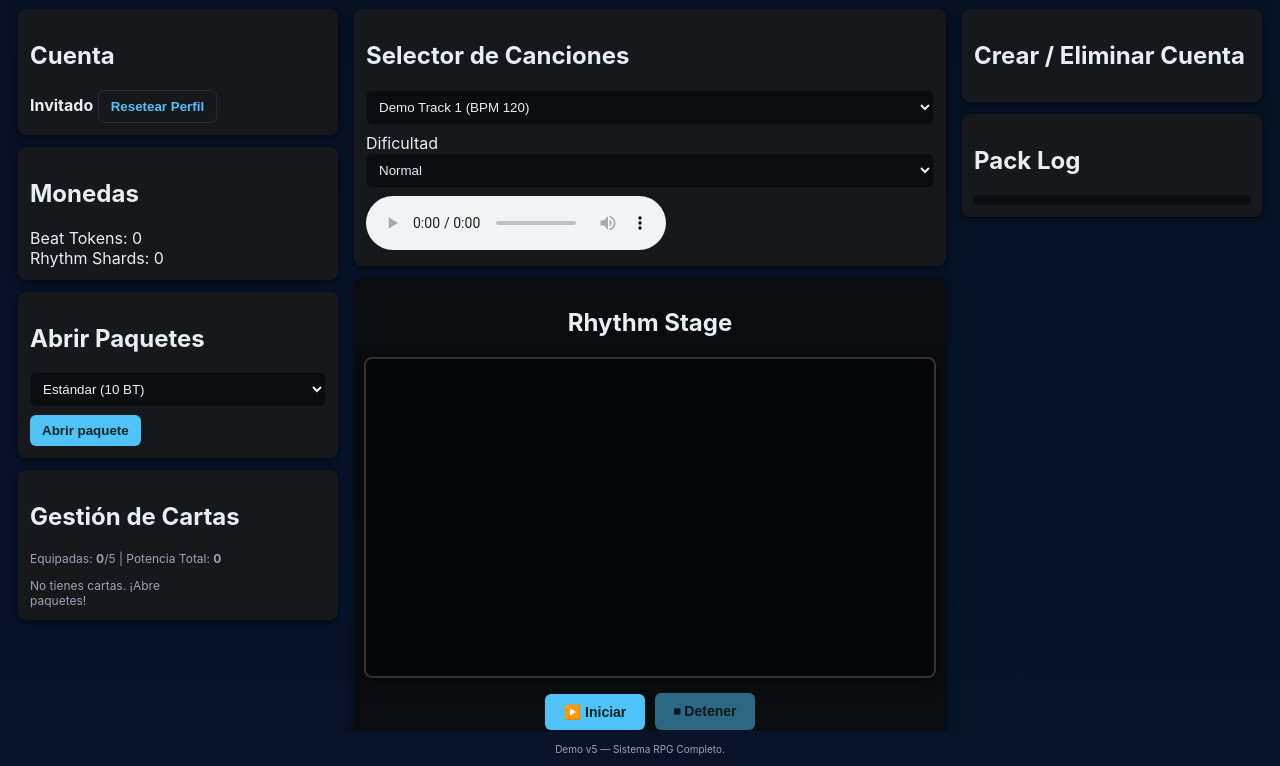
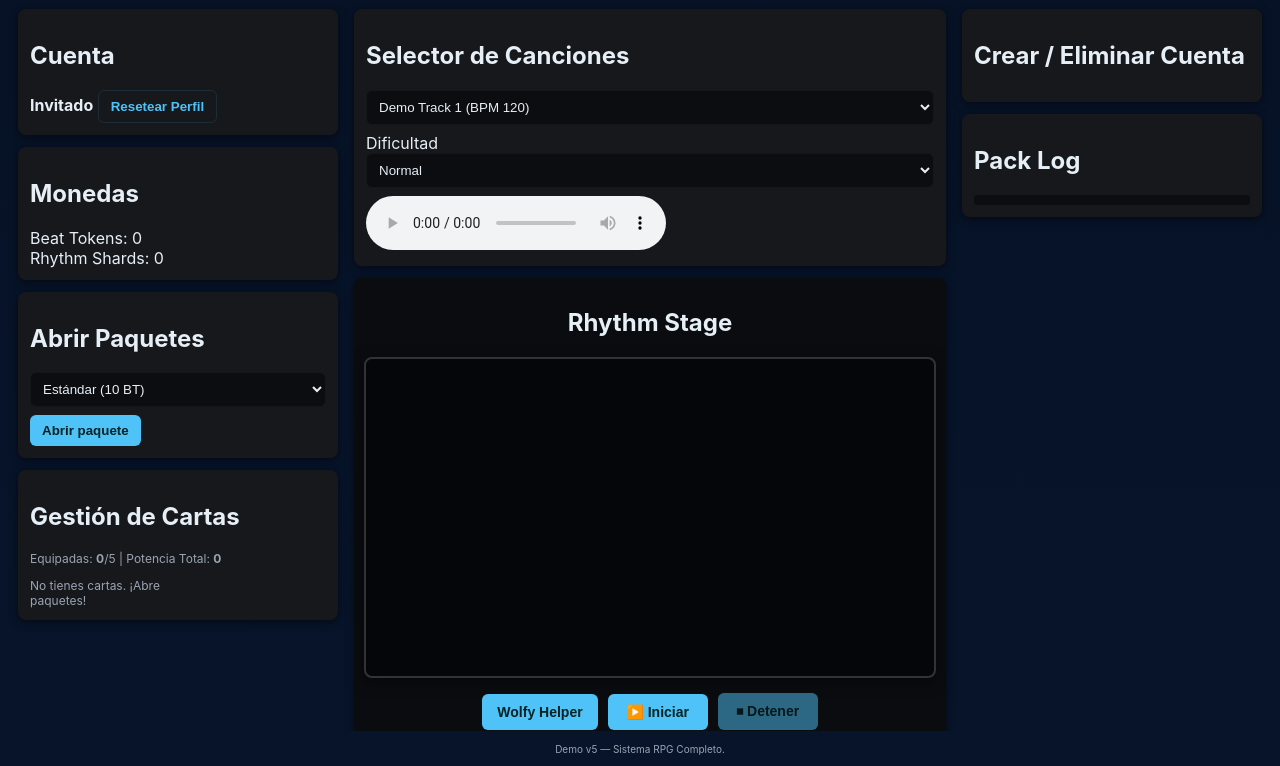
Before and after one commit to melissa-byeol/Wolfy-World_A-Moment-Of-Fun, a plain HTML site: page index.html in a window 1280 px wide. Shown: the part 55-821 px from the top of the page. Drawn offline with Linux system fonts and the light colour scheme.

Commit message:
Add Wolfy Helper button to controls

```diff
--- a/index.html
+++ b/index.html
@@ -75,6 +75,7 @@
 
     <!-- Los controles van FUERA de rhythm-root, pero DENTRO de game-area -->
     <div class="rg-controls">
+      <button id="wolfy-helper-btn" class="wolfy-btn">Wolfy Helper</button>
         <button id="rg-start">▶️ Iniciar</button>
         <button id="rg-stop" disabled>⏹ Detener</button>
     </div>
```
